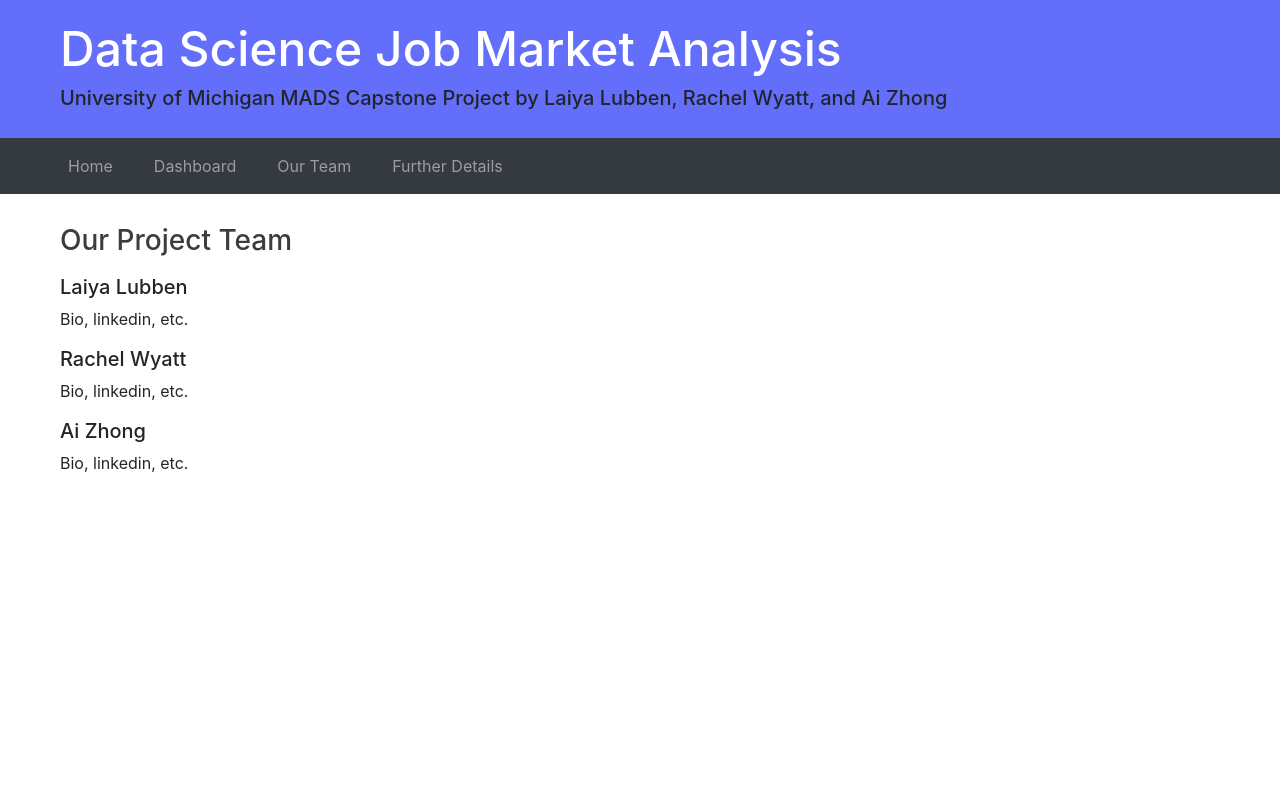
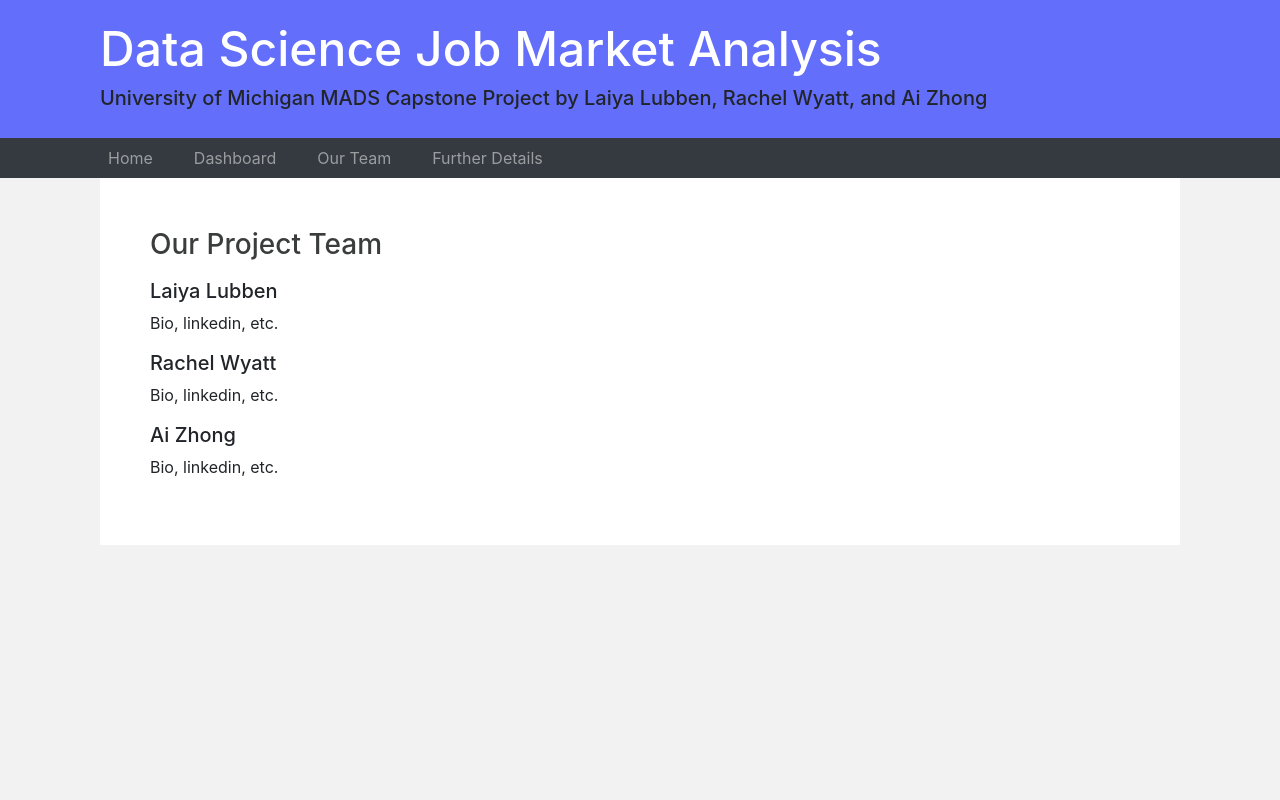
Before and after one commit to rachwyatt/capstone-project, a Django app: template website/templates/website/team.html in a window 1280 px wide. Run offline with Django 3.2, Linux system fonts and the light colour scheme; the template is opened without the code that fills it, so the values that code supplies are empty; some libraries are stand-ins or nearby versions.

Commit message:
add dash bootstrap components

```diff
--- a/website/static/css/website.css
+++ b/website/static/css/website.css
@@ -2,7 +2,7 @@
     background-color: #636EFA;
     margin-top: 0;
     margin-bottom: 0px;
-    padding: 20px 20px 20px 60px;
+    padding: 20px 100px 20px 100px;
 }
 
 .page-header h1,
@@ -22,7 +22,7 @@
 }
 
 .navbar {
-    padding-left: 60px;
+    padding: 0px 100px 0px 100px;
 }
 
 .navbar a,
@@ -35,7 +35,12 @@
     margin-right: 25px;
 }
 
-.site-content {
-    margin-top: 30px;
-    padding-left: 60px;
+.body-background {
+    background: #f2f2f2;
 }
+
+.content-page {
+    background: #FFFFFF;
+    padding: 50px;
+    margin: 0px 100px 0px 100px;
+}
--- a/website/templates/website/base.html
+++ b/website/templates/website/base.html
@@ -6,7 +6,7 @@
         <link rel="stylesheet" href="{% static 'css/website.css' %}">
         <link rel="shortcut icon" href="{% static 'favicon/favicon.png' %}"/>
     </head>
-    <body>
+    <body class='body-background'>
         <header class="page-header">
             <div>
                 <h1><a href="/">Data Science Job Market Analysis</a></h1>
--- a/website/templates/website/blogpost.html
+++ b/website/templates/website/blogpost.html
@@ -1,6 +1,6 @@
 {% extends 'website/base.html' %}
 {% block content %}
-    <div class="site-content">
+    <div class="content-page">
         <h3>Project Overview (Blog Post)</h3>
         <p>Text here...</p>
     </div>
--- a/website/templates/website/dashboard.html
+++ b/website/templates/website/dashboard.html
@@ -1,5 +1,5 @@
 {% extends 'website/base.html' %}
 {% block content %}
 {% load plotly_dash %}
-{% plotly_app name="JobDashboard" ratio=1 %}
+{% plotly_app_bootstrap name="JobDashboard" aspect="16by9" %}
 {% endblock %}
--- a/website/templates/website/details.html
+++ b/website/templates/website/details.html
@@ -1,6 +1,6 @@
 {% extends 'website/base.html' %}
 {% block content %}
-    <div class="site-content">
+    <div class="content-page">
         <h3>Project Details</h3>
         <p>Walkthrough video, GitHub link, etc.</p>
     </div>
--- a/website/templates/website/team.html
+++ b/website/templates/website/team.html
@@ -1,6 +1,6 @@
 {% extends 'website/base.html' %}
 {% block content %}
-    <div class="site-content">
+    <div class="content-page">
         <h3>Our Project Team</h3>
         <h5>Laiya Lubben</h5>
         <p>Bio, linkedin, etc.</p>
```
